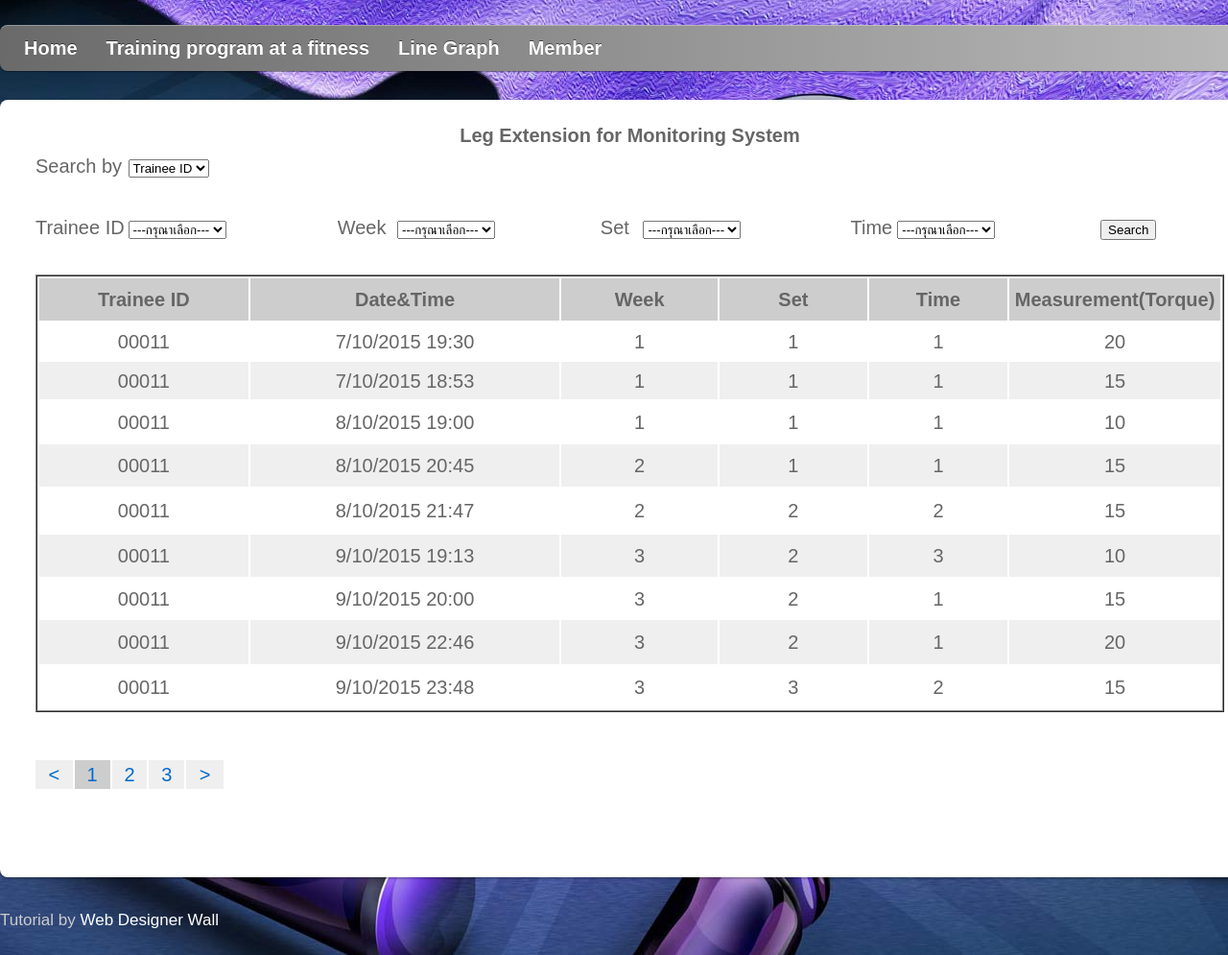
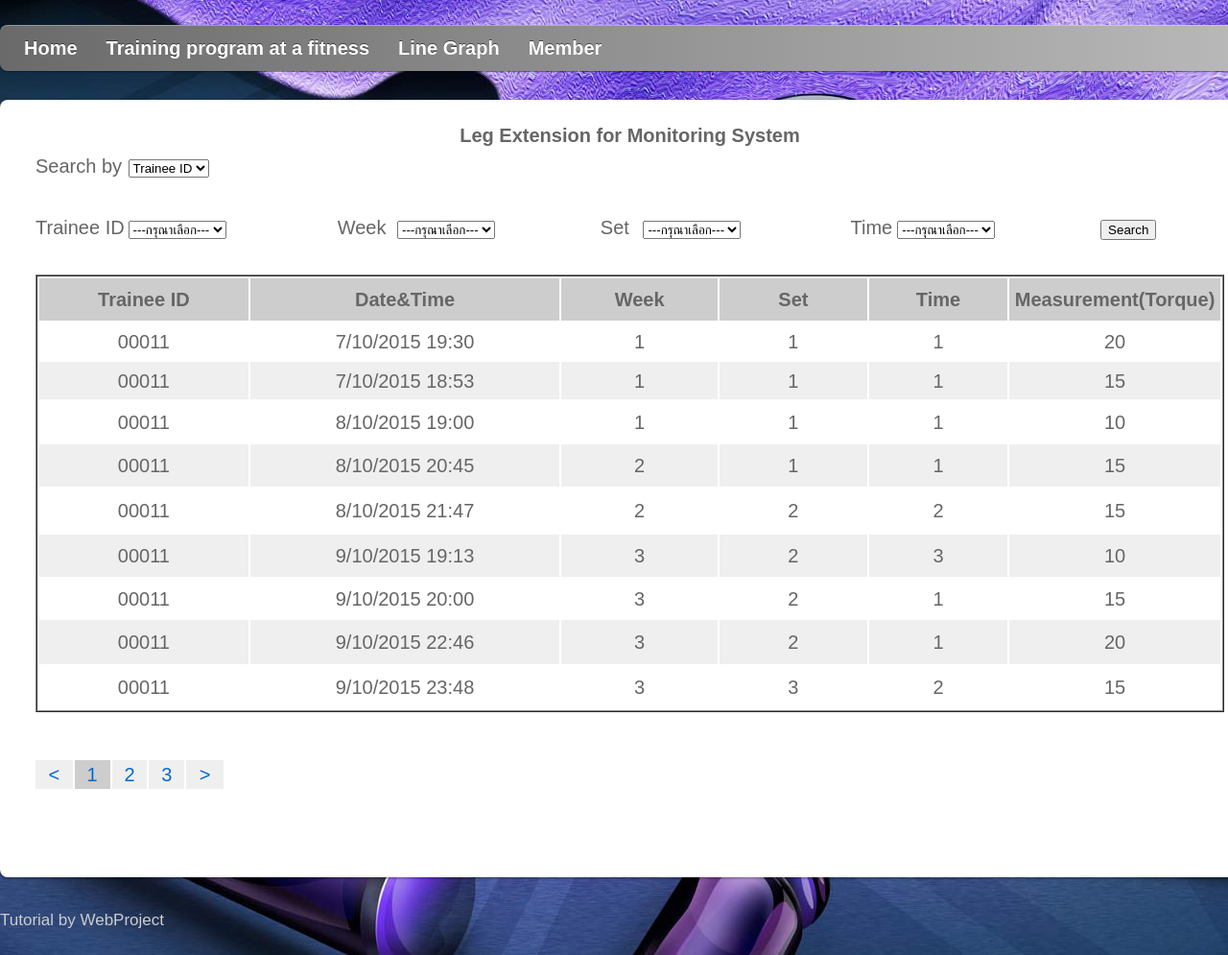
Before and after one commit to moo060/WebProject, a plain HTML site: page training_program.html in a window 1280 px wide. Shown: the part 86-1081 px from the top of the page at 96% size. Drawn offline with Linux system fonts and the light colour scheme.

Commit message:
update training_program

```diff
--- a/training_program.html
+++ b/training_program.html
@@ -262,7 +262,7 @@ body {
 
 	<footer id="footer">
 
-		<p>Tutorial by <a href="http://webdesignerwall.com">Web Designer Wall</a></p>
+		<p>Tutorial by WebProject</p>
 
 	</footer>
 	<!-- /#footer -->
```
